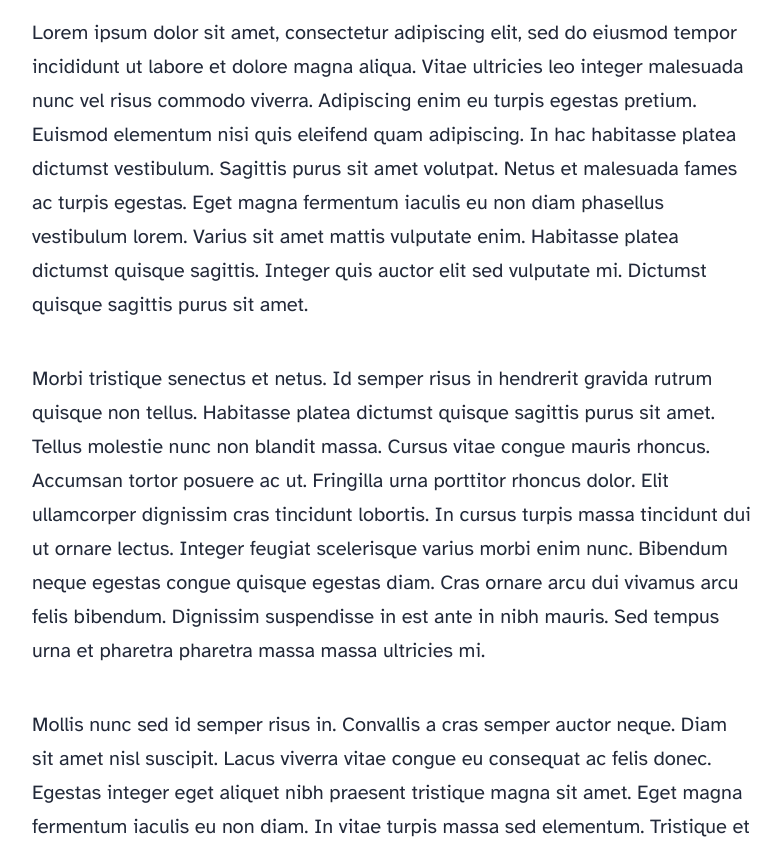
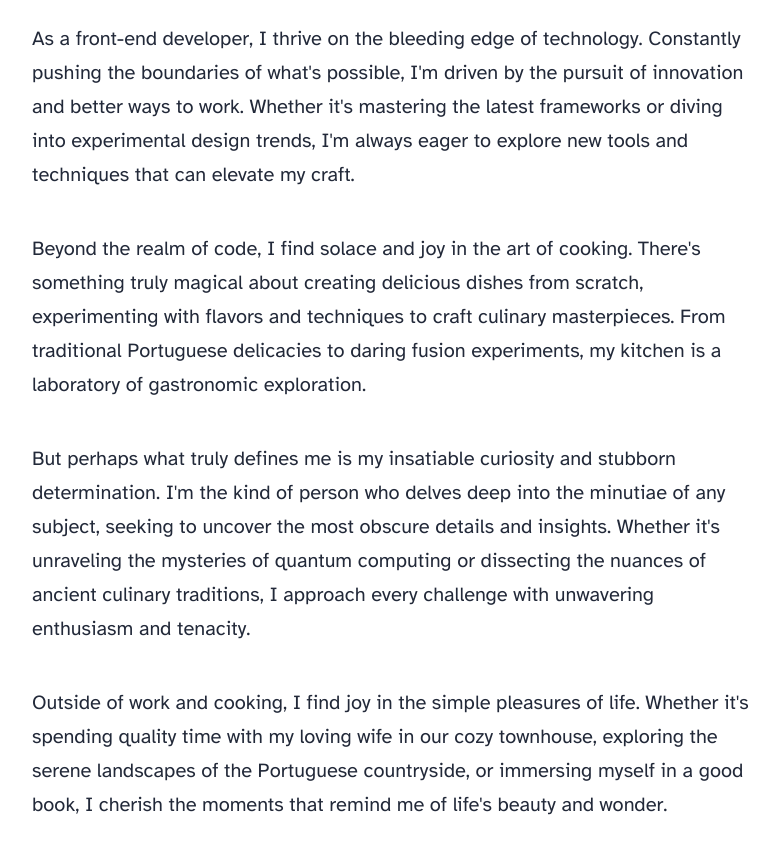
Before and after one commit to saculdasilva/saculdasilva.github.io, an Astro site: page /about in a window 1280 px wide. Shown: the part 856-1707 px from the top of the page, without its empty margins (248-1031 px from the left). Built offline with nearby package versions, Linux system fonts and the light colour scheme; Astro itself is replaced by a stand-in of ours.

Commit message:
feature: about me page

```diff
--- a/src/pages/about.astro
+++ b/src/pages/about.astro
@@ -1,62 +1,56 @@
 ---
-import Layout from '../layouts/BlogPost.astro';
+import Layout from "../layouts/BlogPost.astro";
 ---
 
 <Layout
   title="About Me"
-	description="Lorem ipsum dolor sit amet"
-	pubDate={new Date('August 08 2021')}
-	heroImage="/blog-placeholder-about.jpg"
+  description="Lucas Silva: About Me. Front-End Development, Bleeding Edge, Better Ways to Work."
+  pubDate={new Date("April 09 2024")}
+  heroImage="/cyber-city.png"
 >
   <p>
-		Lorem ipsum dolor sit amet, consectetur adipiscing elit, sed do eiusmod tempor incididunt ut
-		labore et dolore magna aliqua. Vitae ultricies leo integer malesuada nunc vel risus commodo
-		viverra. Adipiscing enim eu turpis egestas pretium. Euismod elementum nisi quis eleifend quam
-		adipiscing. In hac habitasse platea dictumst vestibulum. Sagittis purus sit amet volutpat. Netus
-		et malesuada fames ac turpis egestas. Eget magna fermentum iaculis eu non diam phasellus
-		vestibulum lorem. Varius sit amet mattis vulputate enim. Habitasse platea dictumst quisque
-		sagittis. Integer quis auctor elit sed vulputate mi. Dictumst quisque sagittis purus sit amet.
+    Hey there, fellow tech enthusiasts and curious minds! I'm Lucas Silva, a
+    27-year-old front-end developer hailing from the charming city of Porto,
+    Portugal. Nestled in the heart of this vibrant coastal town, I've found
+    inspiration in its rich history and dynamic culture.
   </p>
 
   <p>
-		Morbi tristique senectus et netus. Id semper risus in hendrerit gravida rutrum quisque non
-		tellus. Habitasse platea dictumst quisque sagittis purus sit amet. Tellus molestie nunc non
-		blandit massa. Cursus vitae congue mauris rhoncus. Accumsan tortor posuere ac ut. Fringilla urna
-		porttitor rhoncus dolor. Elit ullamcorper dignissim cras tincidunt lobortis. In cursus turpis
-		massa tincidunt dui ut ornare lectus. Integer feugiat scelerisque varius morbi enim nunc.
-		Bibendum neque egestas congue quisque egestas diam. Cras ornare arcu dui vivamus arcu felis
-		bibendum. Dignissim suspendisse in est ante in nibh mauris. Sed tempus urna et pharetra pharetra
-		massa massa ultricies mi.
+    As a front-end developer, I thrive on the bleeding edge of technology.
+    Constantly pushing the boundaries of what's possible, I'm driven by the
+    pursuit of innovation and better ways to work. Whether it's mastering the
+    latest frameworks or diving into experimental design trends, I'm always
+    eager to explore new tools and techniques that can elevate my craft.
   </p>
 
   <p>
-		Mollis nunc sed id semper risus in. Convallis a cras semper auctor neque. Diam sit amet nisl
-		suscipit. Lacus viverra vitae congue eu consequat ac felis donec. Egestas integer eget aliquet
-		nibh praesent tristique magna sit amet. Eget magna fermentum iaculis eu non diam. In vitae
-		turpis massa sed elementum. Tristique et egestas quis ipsum suspendisse ultrices. Eget lorem
-		dolor sed viverra ipsum. Vel turpis nunc eget lorem dolor sed viverra. Posuere ac ut consequat
-		semper viverra nam. Laoreet suspendisse interdum consectetur libero id faucibus. Diam phasellus
-		vestibulum lorem sed risus ultricies tristique. Rhoncus dolor purus non enim praesent elementum
-		facilisis. Ultrices tincidunt arcu non sodales neque. Tempus egestas sed sed risus pretium quam
-		vulputate. Viverra suspendisse potenti nullam ac tortor vitae purus faucibus ornare. Fringilla
-		urna porttitor rhoncus dolor purus non. Amet dictum sit amet justo donec enim.
+    Beyond the realm of code, I find solace and joy in the art of cooking.
+    There's something truly magical about creating delicious dishes from
+    scratch, experimenting with flavors and techniques to craft culinary
+    masterpieces. From traditional Portuguese delicacies to daring fusion
+    experiments, my kitchen is a laboratory of gastronomic exploration.
   </p>
 
   <p>
-		Mattis ullamcorper velit sed ullamcorper morbi tincidunt. Tortor posuere ac ut consequat semper
-		viverra. Tellus mauris a diam maecenas sed enim ut sem viverra. Venenatis urna cursus eget nunc
-		scelerisque viverra mauris in. Arcu ac tortor dignissim convallis aenean et tortor at. Curabitur
-		gravida arcu ac tortor dignissim convallis aenean et tortor. Egestas tellus rutrum tellus
-		pellentesque eu. Fusce ut placerat orci nulla pellentesque dignissim enim sit amet. Ut enim
-		blandit volutpat maecenas volutpat blandit aliquam etiam. Id donec ultrices tincidunt arcu. Id
-		cursus metus aliquam eleifend mi.
+    But perhaps what truly defines me is my insatiable curiosity and stubborn
+    determination. I'm the kind of person who delves deep into the minutiae of
+    any subject, seeking to uncover the most obscure details and insights.
+    Whether it's unraveling the mysteries of quantum computing or dissecting the
+    nuances of ancient culinary traditions, I approach every challenge with
+    unwavering enthusiasm and tenacity.
   </p>
 
   <p>
-		Tempus quam pellentesque nec nam aliquam sem. Risus at ultrices mi tempus imperdiet. Id porta
-		nibh venenatis cras sed felis eget velit. Ipsum a arcu cursus vitae. Facilisis magna etiam
-		tempor orci eu lobortis elementum. Tincidunt dui ut ornare lectus sit. Quisque non tellus orci
-		ac. Blandit libero volutpat sed cras. Nec tincidunt praesent semper feugiat nibh sed pulvinar
-		proin gravida. Egestas integer eget aliquet nibh praesent tristique magna.
+    Outside of work and cooking, I find joy in the simple pleasures of life.
+    Whether it's spending quality time with my loving wife in our cozy
+    townhouse, exploring the serene landscapes of the Portuguese countryside, or
+    immersing myself in a good book, I cherish the moments that remind me of
+    life's beauty and wonder.
+  </p>
+  <p>
+    So, if you're passionate about technology, gastronomy, or just the weird and
+    random, I'd love to connect and exchange ideas. After all, life is too short
+    to limit ourselves to the ordinary – let's embrace the extraordinary
+    together!
   </p>
 </Layout>
```
Also changed, not shown: public/cyber-city.png (added). Lines whose indentation alone changed are shown as unchanged.
